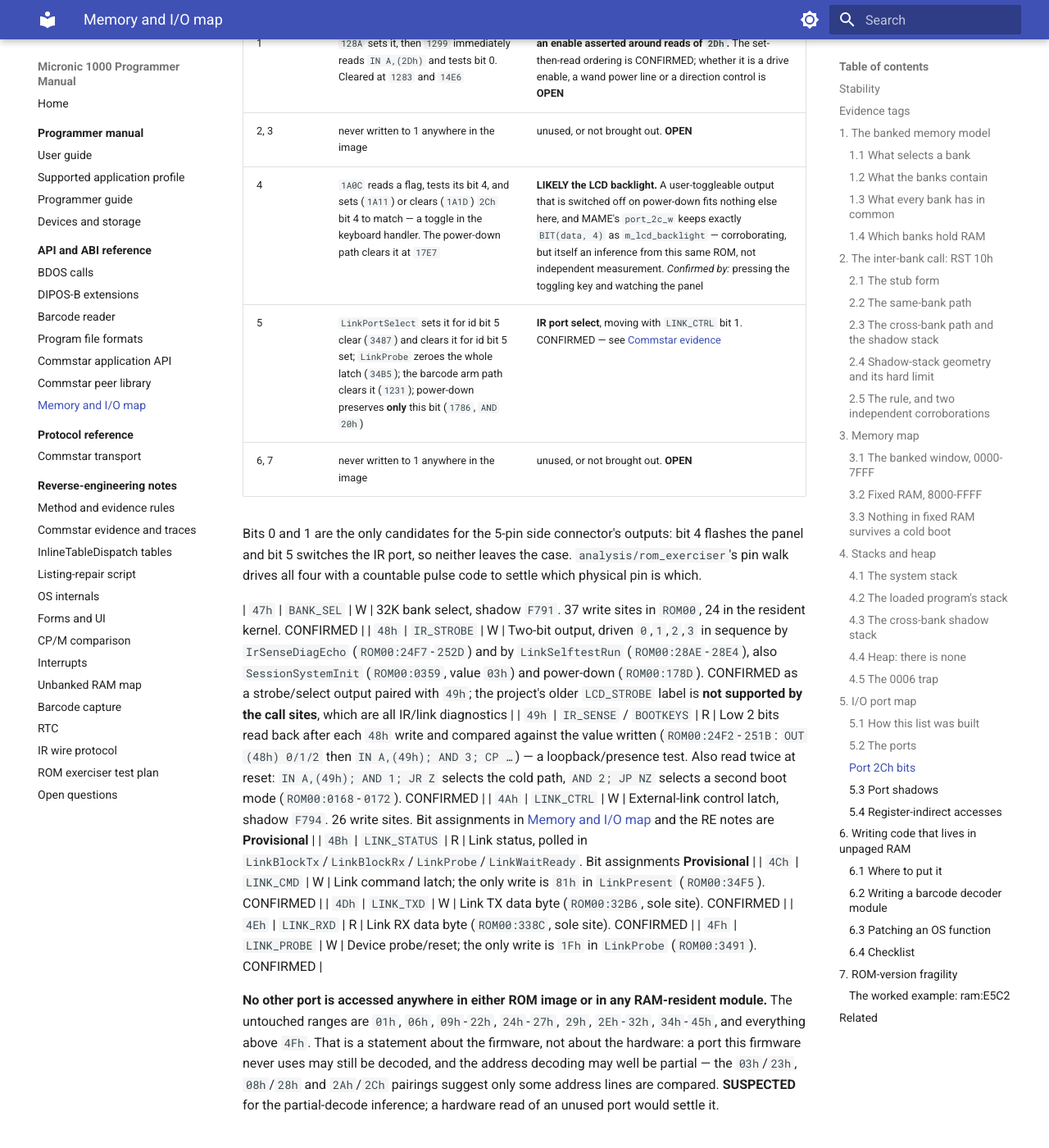
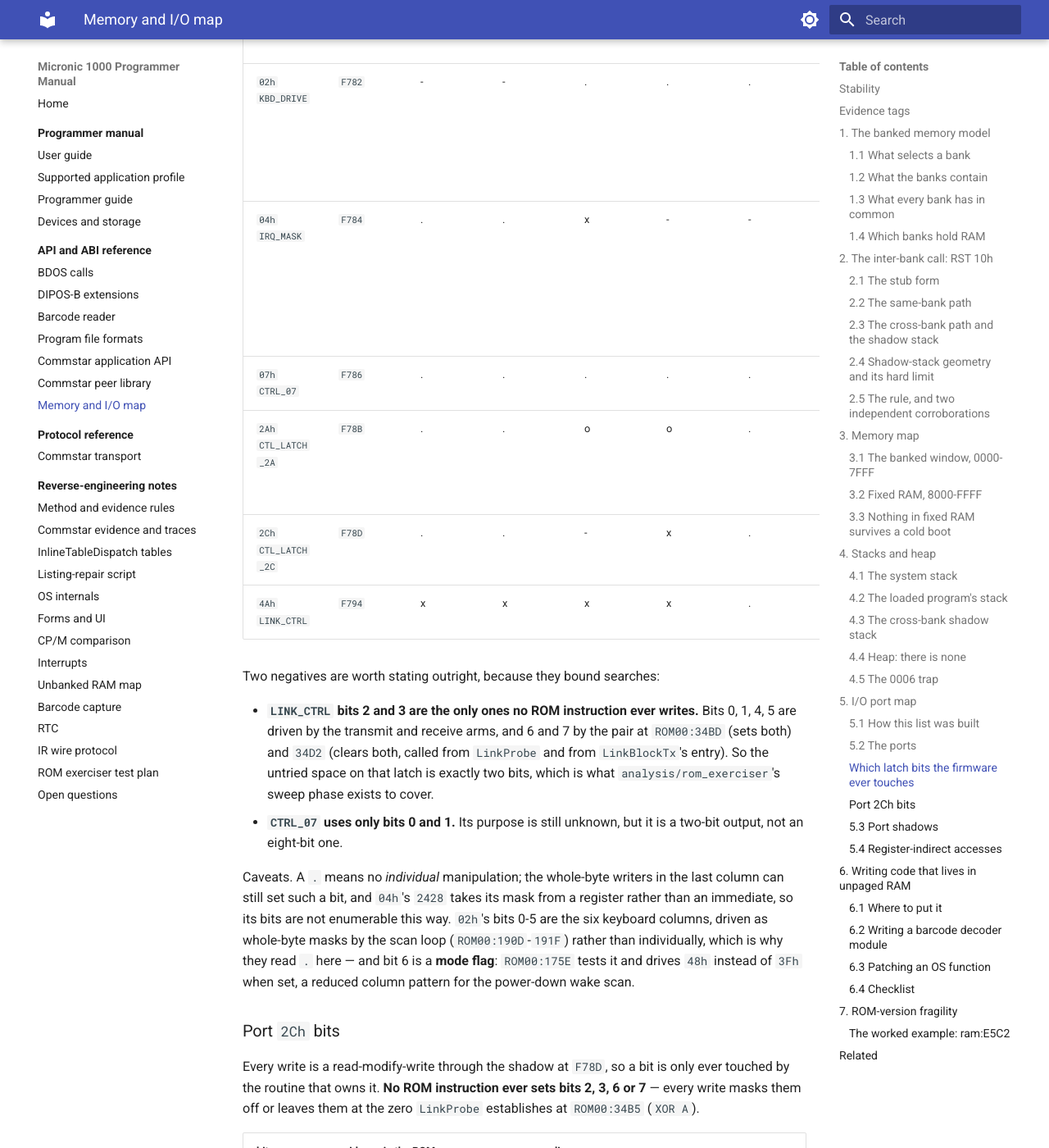
Before and after one commit to philpem/micronic1000, an MkDocs documentation site: the page built from doc/reference/memory-map.md, in a window 1280 px wide and 1400 px high, scrolled down 16950 px. Shown: the whole window at 82% size. Built offline with MkDocs 1.6.1 and Material for MkDocs 9.7.7, drawn with Linux system fonts in a browser that asks for light colours; some of the changed text lies outside the part shown.

Commit message:
doc: exhaustive latch bit-usage audit
Answering "check all the port bits we know about" properly meant fixing the
method first.  Two problems with how I had been enumerating I/O:

I had only ever scanned for the D3/DB immediate forms.  That is why port 46h
was invisible until the owner pointed at MAME -- the contrast write is
LD C,46h / OUT (C),A, an ED 79.  The scan now covers all eight ED OUT and
eight ED IN forms, resolving the port by looking back for the LD C,nn.

And a loose "nearest immediate before the OUT" heuristic mis-attributes: it
claimed AND 18h at ROM00:2428, where the code actually ORs a mask supplied in
a register.  The table is now built only from the exact shadow idiom --
LD A,(shadow) / AND-OR-XOR n / LD (shadow),A / OUT (p),A -- so every entry is
literally present in the bytes, and everything else is listed as a whole-byte
or register-sourced write rather than guessed at.

The result is a per-latch bit matrix for 02h, 04h, 07h, 2Ah, 2Ch and 4Ah, with
the owning site for each bit.  Three findings worth having:

  - LINK_CTRL bits 2 and 3 are the ONLY bits on that latch no ROM instruction
    ever writes.  0/1/4/5 are the transmit and receive arms, 6/7 the 34BD and
    34D2 pair.  The untried space is exactly two bits, which is what the
    exerciser's sweep phase covers.
  - CTRL_07 (07h) touches only bits 0 and 1.  Still unknown, but it is a
    two-bit output, not an eight-bit one.
  - Port 02h bit 6 is a mode flag, not a keyboard column: ROM00:175E tests it
    and drives 48h instead of 3Fh, a reduced column pattern for the power-down
    wake scan.

Caveats are stated in the table rather than left implicit: a bit marked
untouched may still be written by one of the whole-byte writers, 02h's
columns are driven as whole-byte masks so they read as untouched, and 04h's
2428 takes its mask from a register and is not enumerable this way.

TASKS.md's 2Ah/2Ch item narrows accordingly; what those bits physically drive
is still open and still needs hardware.

Co-Authored-By: Claude Opus 5 <noreply@anthropic.com>
Claude-Session: https://claude.ai/code/session_01QBz9pn8cwR4hKVMeDTvs7x

```diff
--- a/doc/reference/memory-map.md
+++ b/doc/reference/memory-map.md
@@ -641,16 +641,54 @@ decodes it.
 | `03h` | `LCD_DATA` | W | HD61830 data byte. CONFIRMED (`ROM00:1F7F`, `1F96`, `1F9E`, `1ED2`) |
 | `04h` | `IRQ_MASK` / `OUT_LATCH` | W | **Interrupt-enable mask, active low.** `ROM00:22E9` does `LD A,1Fh; DI; IM 1; CPL; LD (F784),A; OUT (04h),A` — the mask is complemented before output, so a *set* bit in the argument enables a source. A second entry at `ROM00:2306` passes `A = 2`. Also carries power-latch bits (`PowerLatchSetBit0`/`ClrBit0`, `ROM00:1B36`/`1B41`). Shadow `F784`. CONFIRMED |
 | `05h` | `IRQ_STATUS` / `STATUS_IN` | R | **Interrupt / status byte, active low.** `ROM00:230A` (`IrqWorkerPollPort5`) does `IN A,(05h); LD (F785),A; CPL; AND 8` — snapshot to `F785`, complement, test bit 3. Also read at reset (`ROM00:01B1`, `0238`, `17A5`) as a boot-condition byte. CONFIRMED that it is polled and complemented; the meaning of individual bits beyond bit 3 is **unknown** |
-| `07h` | `CTRL_07` | W | Control latch, shadow `F786`. Written at power-down (`ROM00:28F2`), by the link watcher (`ROM00:24AD`, `24B8`) and at `ROM00:17A0`, `17B6`, `23CC`. Function **unknown** |
+| `07h` | `CTRL_07` | W | Control latch, shadow `F786`. Written at power-down (`ROM00:28F2`), by the link watcher (`ROM00:24AD`, `24B8`) and at `ROM00:17A0`, `17B6`, `23CC`. **Only bits 0 and 1 are ever manipulated** ([bit usage](#latch-bit-usage)) — a two-bit output, not an eight-bit one. Function otherwise **unknown** |
 | `08h` | `RTC_ADDR` | W | HD146818 register-address latch. Also reached as `LD C,08h; OUT (C),B` at `ROM00:1801`, `22DD`, `22E4`. CONFIRMED |
 | `23h` | `LCD_REG` | W | HD61830 register/command select. Also `LD C,23h; OUT (C),B` at `ROM00:1F7D`. CONFIRMED |
 | `28h` | `RTC_DATA` | R/W | HD146818 data, paired with `08h`. Register-indirect reads at `ROM00:2104` (`LD C,28h; IN B,(C)`) and `ROM00:246E`/`2477` (`LD C,28h`, after selecting RTC registers 07h and 08h). CONFIRMED. Register map: [RE notes: RTC](../re-notes/rtc.md) |
-| `2Ah` | `CTL_LATCH_2A` | W | Peripheral control latch, shadow `F78B`. Used by the barcode front end (`ROM00:123B`, `124A`, `14F2`, `1541`, `1550`) and by `LinkPortSelect` (`ROM00:345D`). CONFIRMED as a shared latch; individual bits **Provisional** |
+| `2Ah` | `CTL_LATCH_2A` | W | Peripheral control latch, shadow `F78B`. Used by the barcode front end (`ROM00:123B`, `124A`, `14F2`, `1541`, `1550`) and by `LinkPortSelect` (`ROM00:345D`, which clears bit 1 on both paths). Bits 1, 4 and 5 are individually managed; see [bit usage](#latch-bit-usage). CONFIRMED as a shared latch; individual bit meanings **Provisional** |
 | `2Bh` | `SOUND` | W | Beeper. `Port2bWrite` (`ROM00:35C6`) / `Sound_Off` (`ROM00:35CB`). CONFIRMED |
 | `2Ch` | `CTL_LATCH_2C` | W | Control latch, shadow `F78D`. CONFIRMED as a shared latch; per-bit assignments in [the table below](#port-2ch-bits) |
 | `2Dh` | `EXTBUS_EDGE` | R | Barcode-pen edge/level input. Eight read sites, all inside the capture front end (`ROM00:1299`-`13ED`). CONFIRMED |
 | `33h` | *unknown* | R | **One access in the whole firmware**: `ROM00:1ED9` `DB 33` (`IN A,(33h); RET`), the tail of a four-instruction stub at `ROM00:1ED0` that first does `LD A,0Dh; OUT (03h),A`. Alignment is sound (the stub follows a `RET` at `1ECF`), but nothing references `1ED0` directly. **Purpose unknown.** Candidates worth discriminating on hardware: an LCD status/busy read (it sits inside the LCD driver block and follows an `LCD_DATA` write), or an incompletely-decoded alias of `23h`/`03h`. Do not assume it is either |
 | `46h` | `LCD_CONTRAST` | W | Written only via `LD A,(FC05); LD C,46h; OUT (C),A` at `ROM00:1FD4`, called from `LcdInit` (`ROM00:1F2B`) and from `PowerLatchIncr`/`PowerLatchDecr` (`ROM00:1D73`/`1D57`). **LIKELY**, and stronger than it was. Observed: the adjusters step `FC05` by **±2, not ±1** (`1D4A` does `DEC A` twice with a floor at `00h`, `1D60` `INC A` twice with a ceiling at `FFh`), and although `FC05` lives in battery RAM, cold boot overwrites it with `70h` at `ROM00:0257`. Owner-supplied: the stock `70h` is almost black on this unit, a Sun-modified key lightens it, and a cold boot puts it back — which matches that overwrite exactly. Corroborating but **not** primary: MAME maps it `lcd_contrast_w` (`micronic.cpp`), itself an inference from the same ROM. *Confirmed by:* burning the exerciser with `CONTRAST` set and seeing the screen legibility change. The Ghidra name `WritePowerLatchPort46` is a grandfathered misnomer |
+
+### Which latch bits the firmware ever touches {#latch-bit-usage}
+
+Every output latch is read-modify-written through a RAM shadow, so a bit is
+only touched by the routine that owns it, and the immediate mask names the
+bit. This table is the exhaustive result of matching that idiom
+(`LD A,(shadow)` / `AND`-`OR`-`XOR n` / `LD (shadow),A` / `OUT (p),A`) across
+`ROM00`. **`o` = some instruction sets it, `-` = cleared, `x` = both,
+`.` = no instruction ever touches it individually.**
+
+| port | shadow | 7 | 6 | 5 | 4 | 3 | 2 | 1 | 0 | whole-byte writers |
+|---|---|---|---|---|---|---|---|---|---|---|
+| `02h` `KBD_DRIVE` | `F782` | - | - | . | . | . | . | . | . | `017D` `0188` `019B` `1759` `176B` `1A47` `3B51` |
+| `04h` `IRQ_MASK` | `F784` | . | . | x | - | - | . | . | x | `01B5` `023C` `177F` `22F2` `2428` `2851` `28DA` `28FB` |
+| `07h` `CTRL_07` | `F786` | . | . | . | . | . | . | x | - | `17A0` `28F2` |
+| `2Ah` `CTL_LATCH_2A` | `F78B` | . | . | o | o | . | . | x | . | `0154` `0255` `14F2` `1541` `179D` |
+| `2Ch` `CTL_LATCH_2C` | `F78D` | . | . | - | x | . | . | x | x | `1786` `3487` `34B5` |
+| `4Ah` `LINK_CTRL` | `F794` | x | x | x | x | . | . | x | x | — |
+
+Two negatives are worth stating outright, because they bound searches:
+
+* **`LINK_CTRL` bits 2 and 3 are the only ones no ROM instruction ever
+  writes.** Bits 0, 1, 4, 5 are driven by the transmit and receive arms, and
+  6 and 7 by the pair at `ROM00:34BD` (sets both) and `34D2` (clears both,
+  called from `LinkProbe` and from `LinkBlockTx`'s entry). So the untried
+  space on that latch is exactly two bits, which is what
+  `analysis/rom_exerciser`'s sweep phase exists to cover.
+* **`CTRL_07` uses only bits 0 and 1.** Its purpose is still unknown, but it
+  is a two-bit output, not an eight-bit one.
+
+Caveats. A `.` means no *individual* manipulation; the whole-byte writers in
+the last column can still set such a bit, and `04h`'s `2428` takes its mask
+from a register rather than an immediate, so its bits are not enumerable this
+way. `02h`'s bits 0-5 are the six keyboard columns, driven as whole-byte
+masks by the scan loop (`ROM00:190D`-`191F`) rather than individually, which
+is why they read `.` here — and bit 6 is a **mode flag**: `ROM00:175E` tests
+it and drives `48h` instead of `3Fh` when set, a reduced column pattern for
+the power-down wake scan.
 
 ### Port `2Ch` bits {#port-2ch-bits}
 
@@ -676,7 +714,7 @@ pulse code to settle which physical pin is which.
 | `47h` | `BANK_SEL` | W | 32K bank select, shadow `F791`. 37 write sites in `ROM00`, 24 in the resident kernel. CONFIRMED |
 | `48h` | `IR_STROBE` | W | Two-bit output, driven `0`,`1`,`2`,`3` in sequence by `IrSenseDiagEcho` (`ROM00:24F7`-`252D`) and by `LinkSelftestRun` (`ROM00:28AE`-`28E4`), also `SessionSystemInit` (`ROM00:0359`, value `03h`) and power-down (`ROM00:178D`). CONFIRMED as a strobe/select output paired with `49h`; the project's older `LCD_STROBE` label is **not supported by the call sites**, which are all IR/link diagnostics |
 | `49h` | `IR_SENSE` / `BOOTKEYS` | R | Low 2 bits read back after each `48h` write and compared against the value written (`ROM00:24F2`-`251B`: `OUT (48h) 0/1/2` then `IN A,(49h); AND 3; CP …`) — a loopback/presence test. Also read twice at reset: `IN A,(49h); AND 1; JR Z` selects the cold path, `AND 2; JP NZ` selects a second boot mode (`ROM00:0168`-`0172`). CONFIRMED |
-| `4Ah` | `LINK_CTRL` | W | External-link control latch, shadow `F794`. 26 write sites. Bit assignments in [Memory and I/O map](memory-map.md) and the RE notes are **Provisional** |
+| `4Ah` | `LINK_CTRL` | W | External-link control latch, shadow `F794`. 26 write sites. Bits 0, 1, 4, 5, 6 and 7 are all driven; **bits 2 and 3 are never written by any ROM instruction** ([bit usage](#latch-bit-usage)). Roles: bit 1 port select (CONFIRMED), bits 0/4/5 the transmit and receive arm sequences, bits 6/7 the `34BD`/`34D2` pair. Electrical meanings **Provisional** |
 | `4Bh` | `LINK_STATUS` | R | Link status, polled in `LinkBlockTx`/`LinkBlockRx`/`LinkProbe`/`LinkWaitReady`. Bit assignments **Provisional** |
 | `4Ch` | `LINK_CMD` | W | Link command latch; the only write is `81h` in `LinkPresent` (`ROM00:34F5`). CONFIRMED |
 | `4Dh` | `LINK_TXD` | W | Link TX data byte (`ROM00:32B6`, sole site). CONFIRMED |
```
Also changed, not shown: doc/research/TASKS.md (+10 -5 lines).
